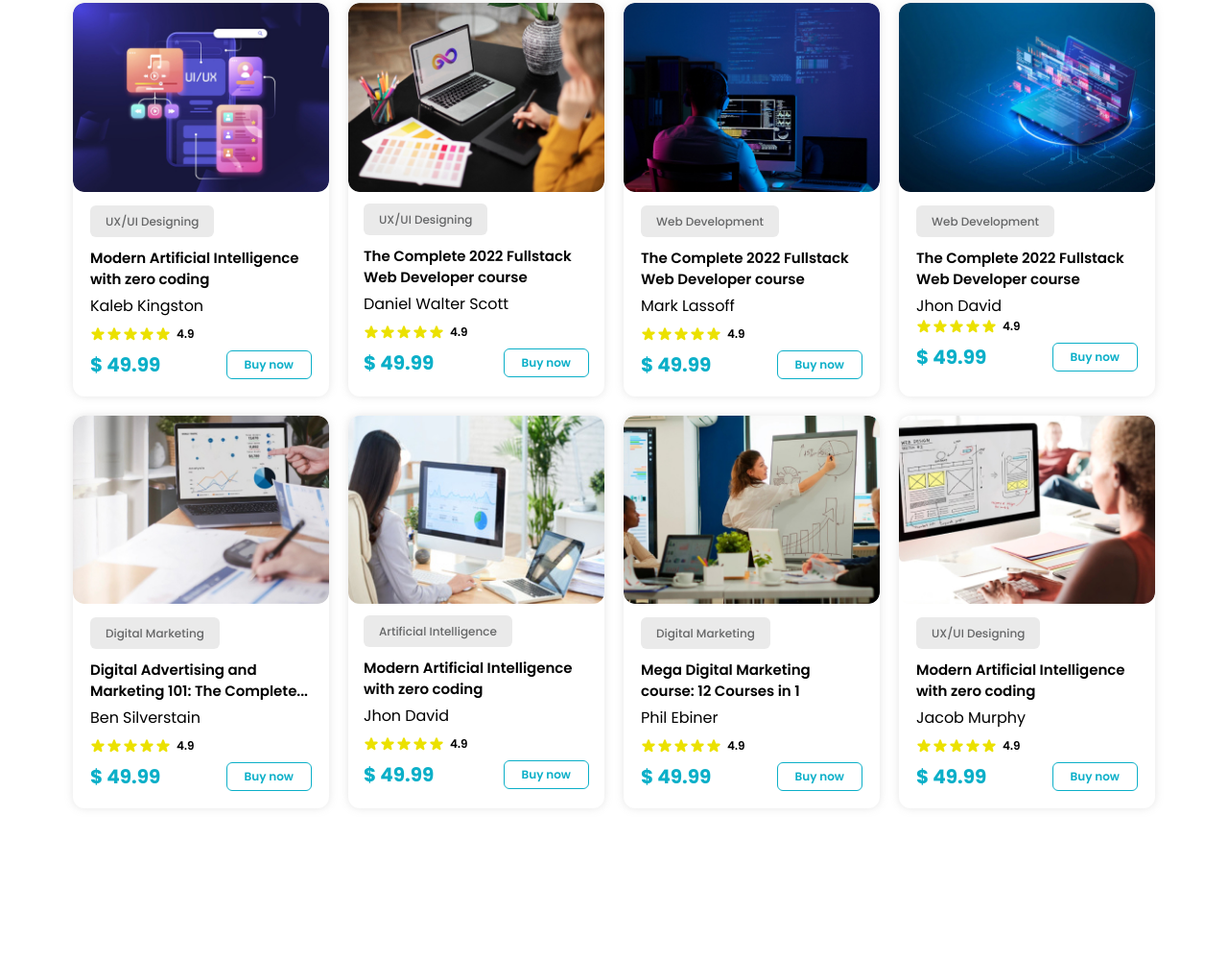
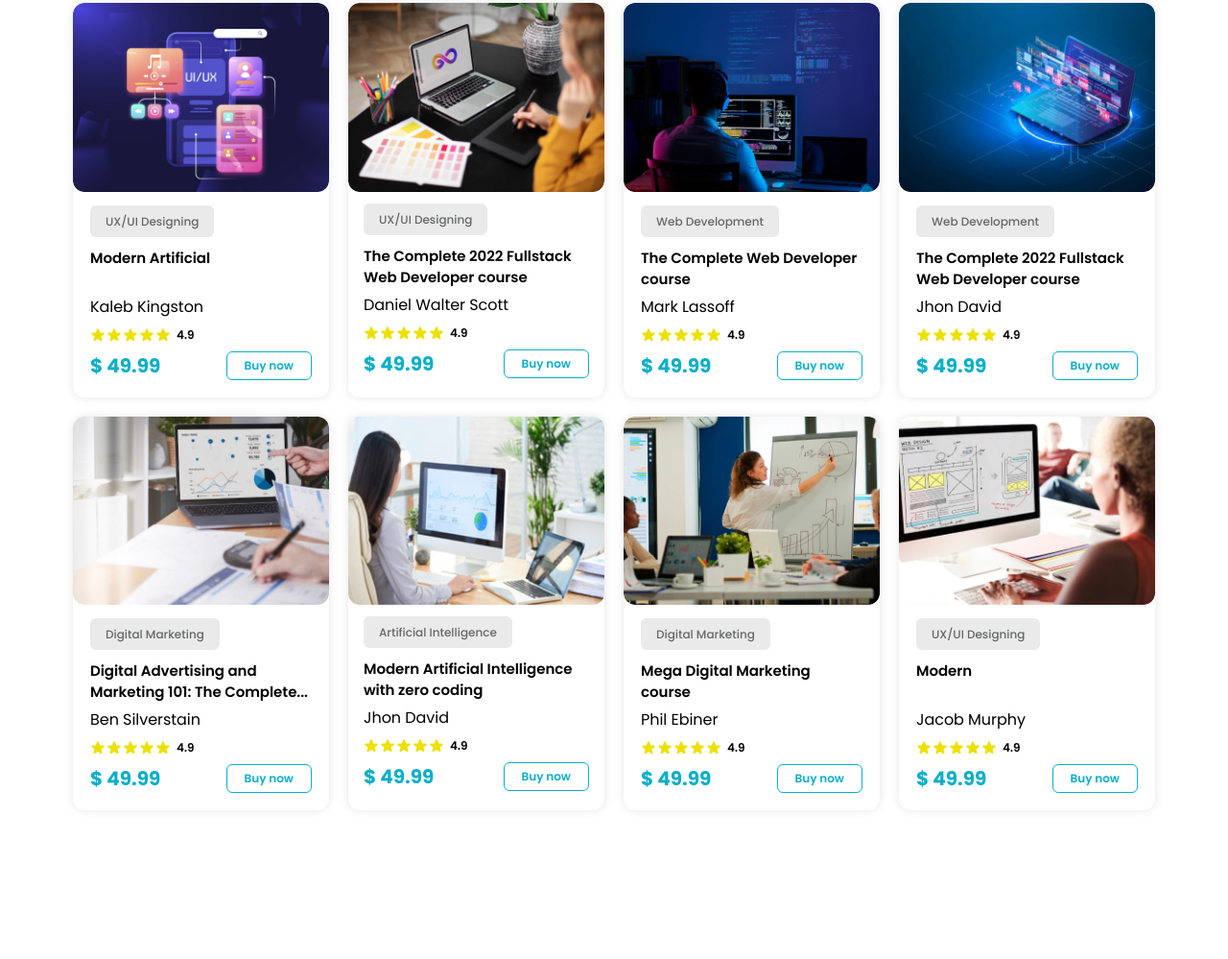
Before and after one commit to Lelyaler/tailwind-site, a website: page index.html in a window 1280 px wide. Shown: the part 971-1970 px from the top of the page at 96% size. Drawn offline with Linux system fonts and the light colour scheme.

Commit message:
tabs item

```diff
--- a/index.html
+++ b/index.html
@@ -276,8 +276,9 @@
                 >
                 <h3
                   class="mt-4 text-[15px] font-semibold leading-[22px] tracking-[-0.0024em]"
-                >
-                  Modern Artificial Intelligence with zero coding
+                  style="height: 45px"
+                >
+                  Modern Artificial
                 </h3>
                 <p class="mt-[5px] text-base font-normal tracking-[-0.0024em]">
                   Kaleb Kingston
@@ -369,6 +370,7 @@
                   >
                   <h3
                     class="mt-4 text-[15px] font-semibold leading-[22px] tracking-[-0.0024em]"
+                    style="height: 45px"
                   >
                     The Complete 2022 Fullstack Web Developer course
                   </h3>
@@ -464,8 +466,9 @@
                 >
                 <h3
                   class="mt-4 text-[15px] font-semibold leading-[22px] tracking-[-0.0024em]"
-                >
-                  The Complete 2022 Fullstack Web Developer course
+                  style="height: 45px"
+                >
+                  The Complete Web Developer course
                 </h3>
                 <p class="mt-[5px] text-base font-normal tracking-[-0.0024em]">
                   Mark Lassoff
@@ -555,13 +558,14 @@
                 >
                 <h3
                   class="mt-4 text-[15px] font-semibold leading-[22px] tracking-[-0.0024em]"
+                  style="height: 45px"
                 >
                   The Complete 2022 Fullstack Web Developer course
                 </h3>
                 <p class="mt-[5px] text-base font-normal tracking-[-0.0024em]">
                   Jhon David
                 </p>
-                <span class="mb-2 block">
+                <span class="my-2 block">
                   <svg
                     width="109"
                     height="18"
@@ -646,6 +650,7 @@
                 >
                 <h3
                   class="mt-4 text-[15px] font-semibold leading-[22px] tracking-[-0.0024em]"
+                  style="height: 45px"
                 >
                   Digital Advertising and Marketing 101: The Complete...
                 </h3>
@@ -737,6 +742,7 @@
                 >
                 <h3
                   class="mt-4 text-[15px] font-semibold leading-[22px] tracking-[-0.0024em]"
+                  style="height: 45px"
                 >
                   Modern Artificial Intelligence with zero coding
                 </h3>
@@ -829,8 +835,9 @@
                 >
                 <h3
                   class="mt-4 text-[15px] font-semibold leading-[22px] tracking-[-0.0024em]"
-                >
-                  Mega Digital Marketing course: 12 Courses in 1
+                  style="height: 45px"
+                >
+                  Mega Digital Marketing course
                 </h3>
                 <p class="mt-[5px] text-base font-normal tracking-[-0.0024em]">
                   Phil Ebiner
@@ -920,8 +927,9 @@
                 >
                 <h3
                   class="mt-4 text-[15px] font-semibold leading-[22px] tracking-[-0.0024em]"
-                >
-                  Modern Artificial Intelligence with zero coding
+                  style="height: 45px"
+                >
+                  Modern
                 </h3>
                 <p class="mt-[5px] text-base font-normal tracking-[-0.0024em]">
                   Jacob Murphy
```
